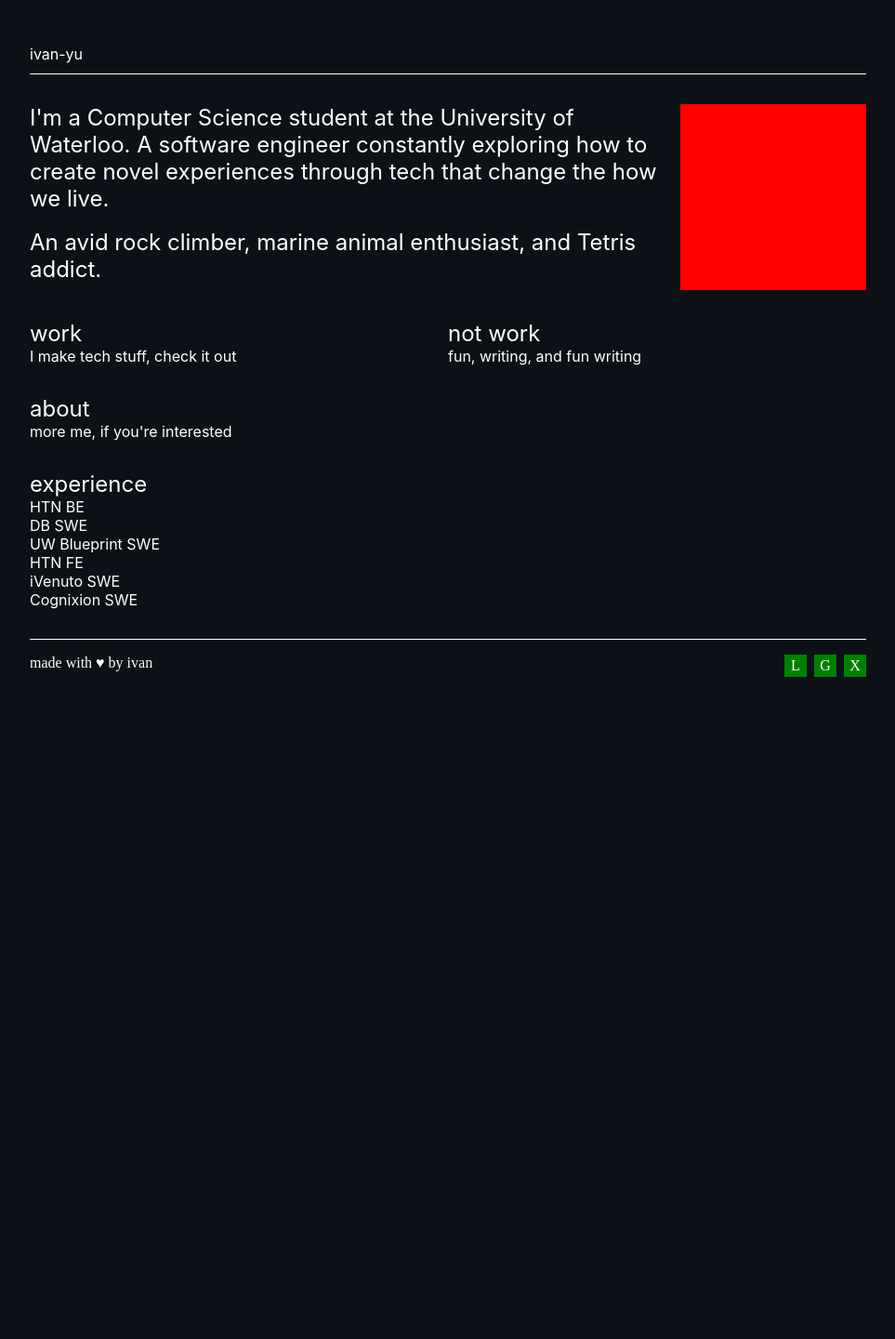
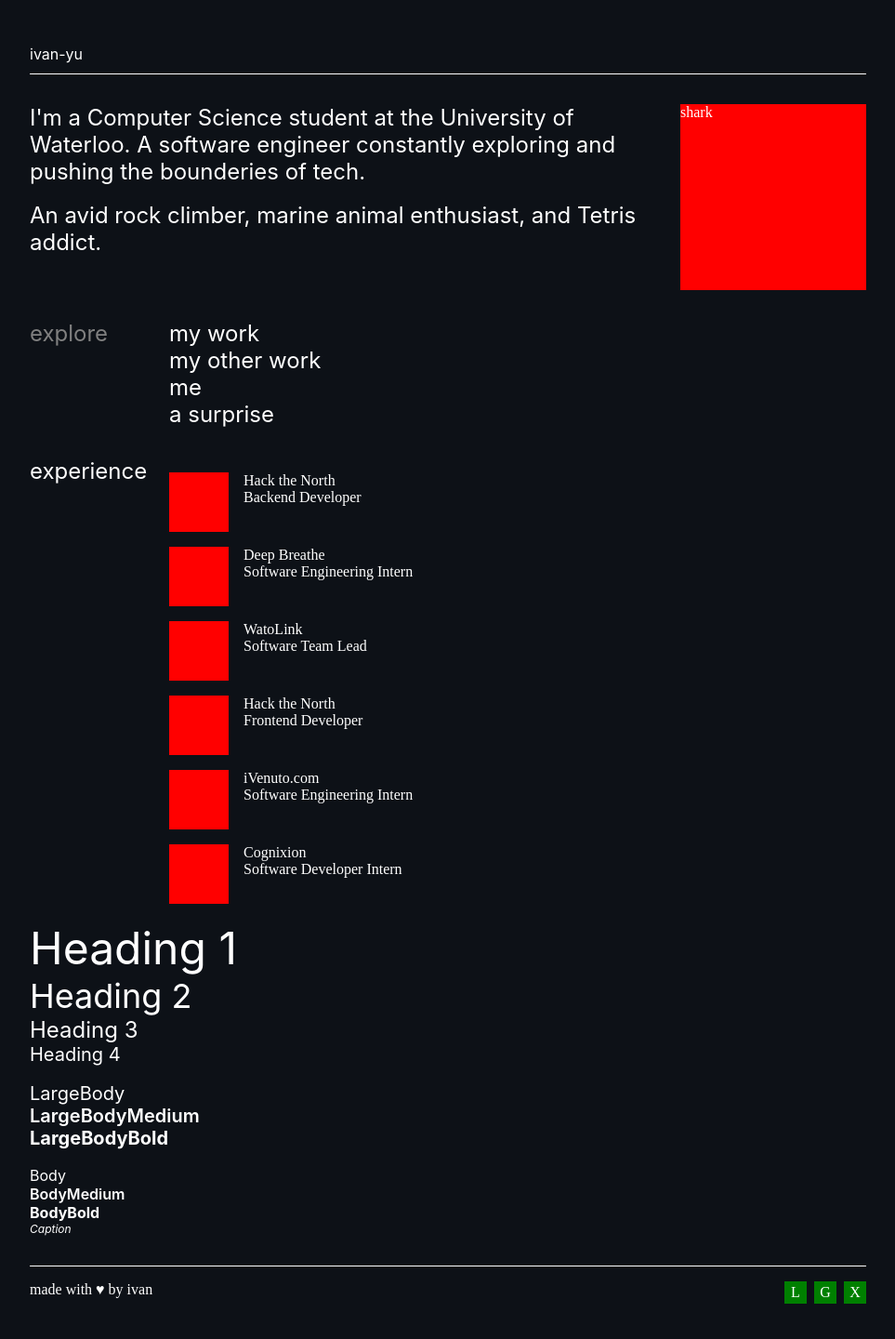
Before and after one commit to IvanYu327/ivanyu.ca, a React (Create React App) app: page / in a window 1280 px wide. Shown: the top 1440 px of the page at 93% size, without its empty margins (158-1121 px from the left). Before the commit the page ends 848 px from the top, so only its background shows below. Built offline with nearby package versions, Linux system fonts and the light colour scheme.

Commit message:
new nav format

```diff
--- a/src/styles/index.ts
+++ b/src/styles/index.ts
@@ -110,7 +110,7 @@ export const LargeBodyMedium = styled.p`
   margin: 0px;
   font-family: "Inter";
   font-size: 20px;
-  font-weight: 400;
+  font-weight: 600;
 
   // ${mediaQueries.tablet} {
   //   font-size: 16px;
@@ -136,23 +136,24 @@ export const Body = styled.p`
   font-weight: 400;
 `;
 
+export const BodyMedium = styled.p`
+  padding: 0px;
+  margin: 0px;
+  font-family: "Inter";
+  font-size: 16px;
+  font-weight: 600;
+`;
+
 export const BodyBold = styled.p`
+  padding: 0px;
   margin: 0px;
   font-family: "Inter";
   font-size: 16px;
   font-weight: 700;
-  padding: 0px;
-  margin: 0px;
-`;
-
-export const BodyHeavy = styled.p`
-  margin: 0px;
-  font-family: "Inter";
-  font-size: 16px;
-  font-weight: 400;
 `;
 
 export const Caption = styled.p`
+  padding: 0px;
   margin: 0px;
   font-family: "Inter";
   font-size: 12px;
--- a/src/views/Home.tsx
+++ b/src/views/Home.tsx
@@ -1,53 +1,111 @@
-import React from "react";
+import React, { useState } from "react";
+import { Link } from "react-router-dom";
 import styled from "styled-components";
 
-import { Body, Heading1, Heading2, Heading3, Heading4 } from "../styles";
+import { ROUTES } from "../constants/routes";
+import {
+  Body,
+  BodyBold,
+  BodyMedium,
+  Caption,
+  Heading1,
+  Heading2,
+  Heading3,
+  Heading4,
+  LargeBody,
+  LargeBodyBold,
+  LargeBodyMedium
+} from "../styles";
+
+import ExperienceList from "./sections/Experience";
 
 const Home = () => {
+  const [activeHeading, setActiveHeading] = useState<number | null>(null);
+
+  const handleHeadingHover = (index: number) => {
+    setActiveHeading(index);
+  };
+
+  const handleHeadingLeave = () => {
+    setActiveHeading(null);
+  };
+
   return (
     <div>
       <HeroContainer>
         <HeroText>
           <Heading3>
             I&apos;m a Computer Science student at the University of Waterloo. A
-            software engineer constantly exploring how to create novel
-            experiences through tech that change the how we live.
+            software engineer constantly exploring and pushing the bounderies of
+            tech.
           </Heading3>
           <br />
           <Heading3>
             An avid rock climber, marine animal enthusiast, and Tetris addict.
           </Heading3>
         </HeroText>
-        <SpinningThingContainer />
+        <SpinningThingContainer>shark</SpinningThingContainer>
       </HeroContainer>
 
       <WorkContainer>
-        <WorkItem>
-          <Heading3>work</Heading3>
-          <Body>I make tech stuff, check it out</Body>
-        </WorkItem>
-        <WorkItem>
-          <Heading3>not work</Heading3>
-          <Body>fun, writing, and fun writing</Body>
-        </WorkItem>
-      </WorkContainer>
-
-      <WorkContainer>
-        <WorkItem>
-          <Heading3>about</Heading3>
-          <Body>more me, if you&apos;re interested</Body>
-        </WorkItem>
+        <Explore
+          active={activeHeading !== null}
+          top={activeHeading ? activeHeading * 30 : 0}
+        >
+          <Heading3>explore</Heading3>
+        </Explore>
+        <div>
+          <ExploreHeading
+            active={activeHeading === null || activeHeading === 0}
+            onMouseEnter={() => handleHeadingHover(0)}
+            onMouseLeave={handleHeadingLeave}
+          >
+            my work
+          </ExploreHeading>
+          <ExploreHeading
+            active={activeHeading === null || activeHeading === 1}
+            onMouseEnter={() => handleHeadingHover(1)}
+            onMouseLeave={handleHeadingLeave}
+          >
+            my other work
+          </ExploreHeading>
+          <ExploreHeading
+            active={activeHeading === null || activeHeading === 2}
+            onMouseEnter={() => handleHeadingHover(2)}
+            onMouseLeave={handleHeadingLeave}
+          >
+            me
+          </ExploreHeading>
+          <ExploreHeading
+            active={activeHeading === null || activeHeading === 3}
+            onMouseEnter={() => handleHeadingHover(3)}
+            onMouseLeave={handleHeadingLeave}
+          >
+            a surprise
+          </ExploreHeading>
+        </div>
       </WorkContainer>
 
       <ExperienceContainer>
-        <Heading3>experience</Heading3>
-        <Body>HTN BE</Body>
-        <Body>DB SWE</Body>
-        <Body>UW Blueprint SWE</Body>
-        <Body>HTN FE</Body>
-        <Body>iVenuto SWE</Body>
-        <Body>Cognixion SWE</Body>
+        <Dummy>
+          <Heading3>experience </Heading3>
+        </Dummy>
+        <ExperienceList />
       </ExperienceContainer>
+      <br />
+      <Heading1>Heading 1</Heading1>
+      <Heading2>Heading 2</Heading2>
+      <Heading3>Heading 3</Heading3>
+      <Heading4>Heading 4</Heading4>
+      <br />
+      <LargeBody>LargeBody</LargeBody>
+      <LargeBodyMedium>LargeBodyMedium</LargeBodyMedium>
+      <LargeBodyBold>LargeBodyBold</LargeBodyBold>
+      <br />
+      <Body>Body</Body>
+      <BodyMedium>BodyMedium</BodyMedium>
+      <BodyBold>BodyBold</BodyBold>
+      <Caption>Caption</Caption>
     </div>
   );
 };
@@ -74,10 +132,30 @@ const WorkContainer = styled.div`
   display: flex;
 `;
 
+const Explore = styled.div<{ active: boolean; top: number }>`
+  width: 150px;
+  position: relative;
+  top: ${(props) => props.top}px;
+  transition: all 0.3s ease;
+  color: ${(props) => (props.active ? "white" : "gray")};
+`;
+
+const ExploreHeading = styled(Heading3)<{ active: boolean }>`
+  margin-right: 10px;
+  color: ${(props) => (props.active ? "white" : "gray")};
+  cursor: pointer;
+  transition: all 0.3s ease;
+`;
+
+const Dummy = styled.div`
+  width: 150px;
+`;
+
 const WorkItem = styled.div`
   width: 50%;
 `;
 
 const ExperienceContainer = styled.div`
   margin-top: 32px;
+  display: flex;
 `;
```
